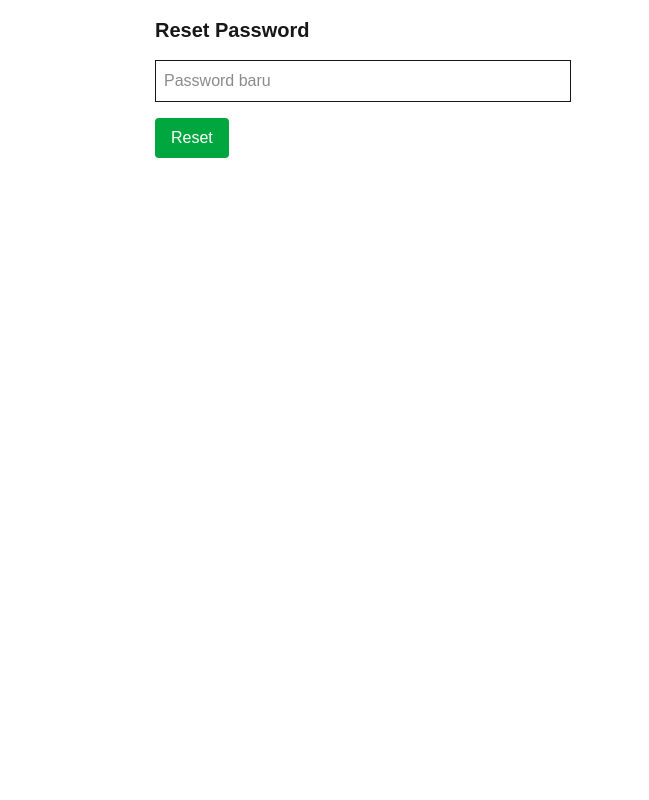
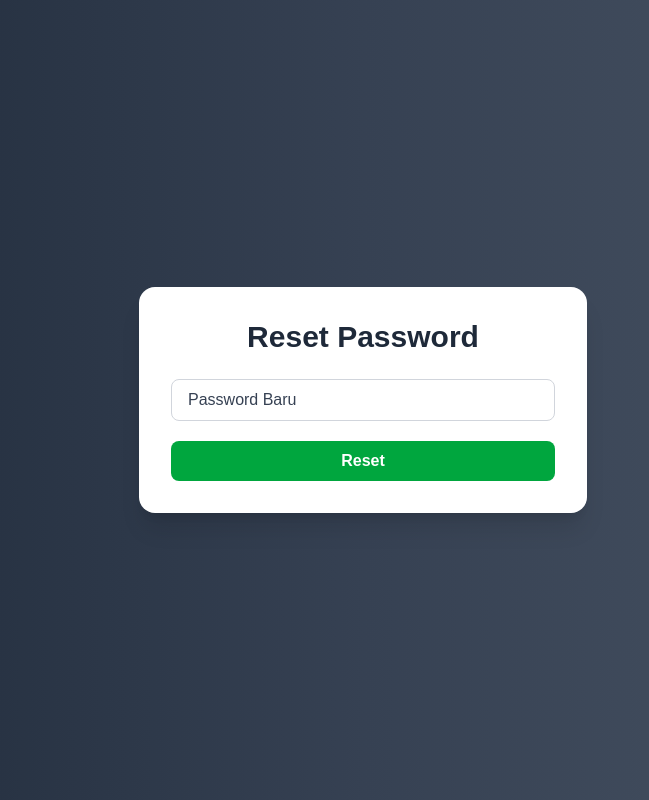
Before and after one commit to Adi-Firman/event-management, a Next.js app: page /reset-password in a window 1280 px wide. Shown: the whole page, without its empty margins (277-926 px from the left). Built offline with nearby package versions, Linux system fonts and the light colour scheme.

Commit message:
update halaman reset password

```diff
--- a/src/app/reset-password/page.tsx
+++ b/src/app/reset-password/page.tsx
@@ -24,18 +24,28 @@ export default function ResetPasswordPage() {
   };
 
   return (
-    <div className="max-w-md mx-auto p-4">
-      <h1 className="text-xl font-bold mb-4">Reset Password</h1>
+    <div className="min-h-screen bg-gradient-to-r from-gray-800 via-gray-700 to-gray-600 flex items-center justify-center">
+      <div className="bg-white shadow-xl rounded-2xl p-8 w-full max-w-md">
+        <h1 className="text-3xl font-semibold text-center mb-6 text-gray-800">Reset Password</h1>
+
         <input
           type="password"
-        placeholder="Password baru"
-        className="w-full border p-2 mb-4"
+          placeholder="Password Baru"
+          className="w-full border border-gray-300 px-4 py-2 rounded-lg mb-5 focus:outline-none focus:ring-2 focus:ring-blue-500 transition placeholder-gray-700"
           value={password}
           onChange={(e) => setPassword(e.target.value)}
+          required
         />
-      <button onClick={handleReset} className="bg-green-600 text-white px-4 py-2 rounded">
+
+        <button
+          onClick={handleReset}
+          className="w-full bg-green-600 hover:bg-green-700 text-white font-semibold px-4 py-2 rounded-lg transition duration-200"
+        >
           Reset
         </button>
       </div>
+    </div>
   );
+
+
 }
```
Lines whose indentation alone changed are shown as unchanged.
